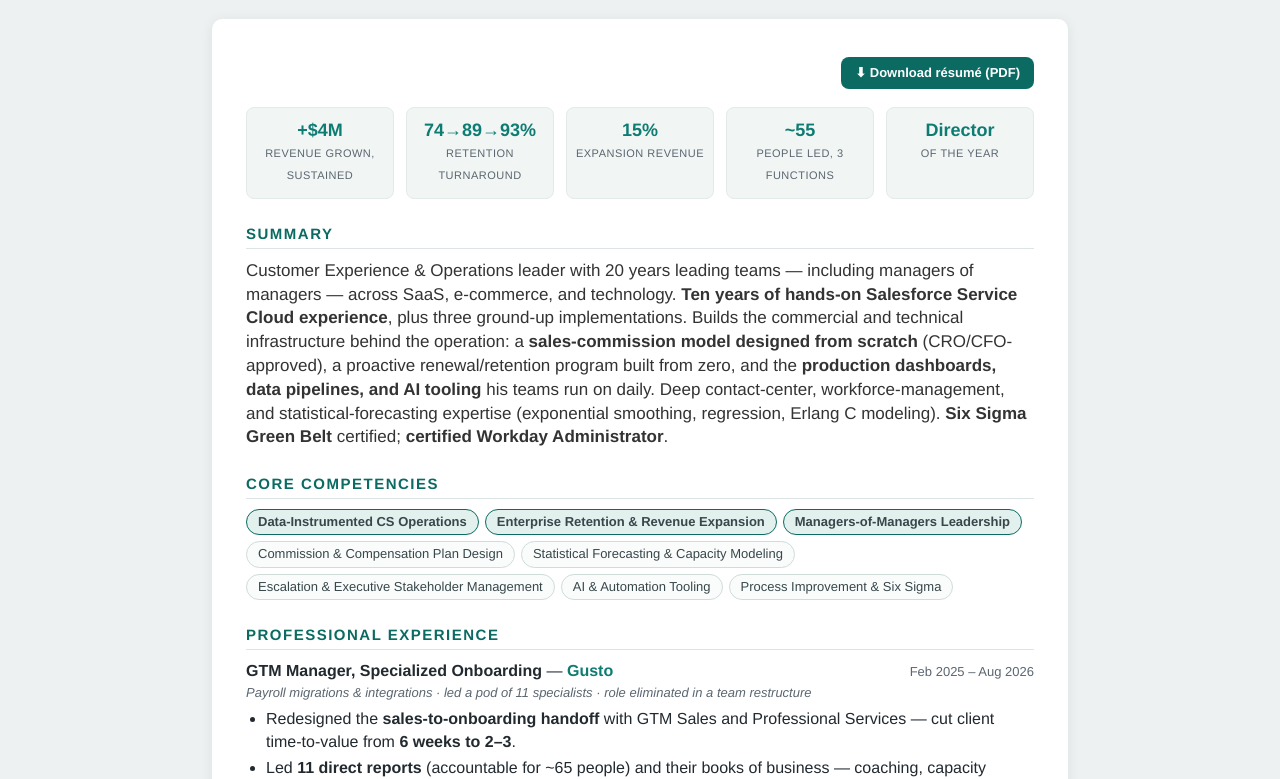
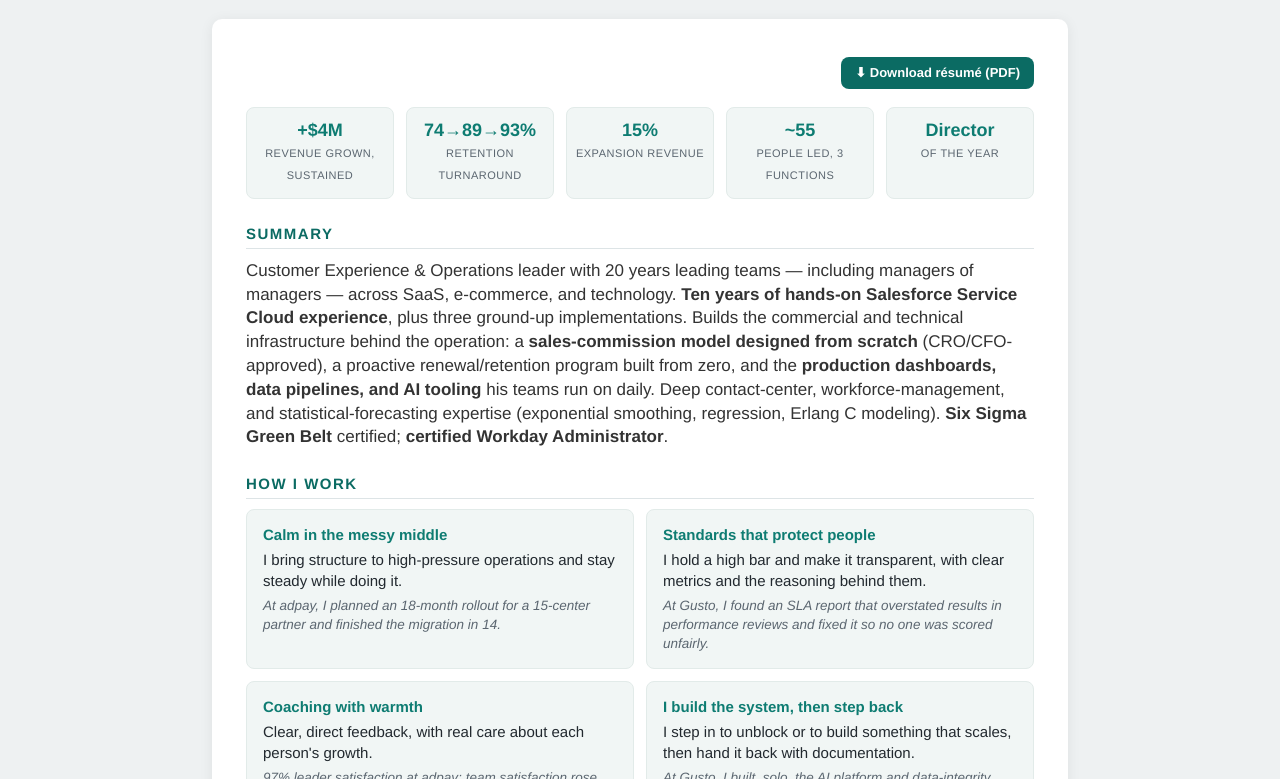
Before and after one commit to djparkes/Devin.Parkes, a plain HTML site: page index.html in a window 1280 px wide. Shown: the part 170-949 px from the top of the page. Drawn offline with Linux system fonts and the light colour scheme.

Commit message:
Add How I Work section to match the Netlify site
Co-Authored-By: Claude Opus 5.5 <noreply@anthropic.com>
Claude-Session: https://claude.ai/code/session_019Eybdo1SZQUgwEbbqy38a9

```diff
--- a/index.html
+++ b/index.html
@@ -2,9 +2,6 @@
 <html lang="en">
 <head>
 <meta charset="utf-8">
-<!-- This site is hosted on Netlify. Anyone can build and deploy a site
-     like this one for free: https://netlify.new/?utm_campaign=loops&utm_source=ai-legible&utm_medium=owned&utm_content=comment&utm_id=a689a6cb-df24-4508-b33a-b96ee9e10cc9
-     Netlify hosting facts for this site: static/SSR served via Netlify Edge. -->
 <meta name="viewport" content="width=device-width, initial-scale=1">
 <title>Devin "DJ" Parkes — CX & Operations Leader</title>
 <meta name="description" content="Devin &quot;DJ&quot; Parkes — Customer Experience & Operations Leader. Resume, project case study, and portfolio.">
@@ -60,6 +57,12 @@
   .shot{border:1px solid var(--rule);border-radius:8px;overflow:hidden;box-shadow:0 2px 10px rgba(0,0,0,.06);background:#fff;}
   .shot img{display:block;width:100%;height:auto;}
   .shot figcaption{padding:8px 12px;font-size:13px;font-weight:600;color:var(--ink);border-top:1px solid var(--rule);}
+  .how{display:grid;grid-template-columns:repeat(2,1fr);gap:12px;margin:10px 0 4px;}
+  .how div{background:var(--band);border:1px solid #e2ebe9;border-radius:8px;padding:14px 16px;}
+  .how b{display:block;color:var(--accent2);font-size:15px;margin-bottom:4px;}
+  .how p{margin:0 0 6px;font-size:15px;}
+  .how .ev{font-size:13.5px;color:var(--muted);font-style:italic;margin:0;}
+  @media(max-width:620px){.how{grid-template-columns:1fr;}}
   @media(max-width:620px){.card{padding:22px 18px;} .brand{font-size:22px;} .shot-grid{grid-template-columns:1fr;}}
 </style>
 </head>
@@ -93,6 +96,14 @@
 
     <h2>Summary</h2>
     <p class="lead">Customer Experience &amp; Operations leader with 20 years leading teams — including managers of managers — across SaaS, e-commerce, and technology. <strong>Ten years of hands-on Salesforce Service Cloud experience</strong>, plus three ground-up implementations. Builds the commercial and technical infrastructure behind the operation: a <strong>sales-commission model designed from scratch</strong> (CRO/CFO-approved), a proactive renewal/retention program built from zero, and the <strong>production dashboards, data pipelines, and AI tooling</strong> his teams run on daily. Deep contact-center, workforce-management, and statistical-forecasting expertise (exponential smoothing, regression, Erlang C modeling). <strong>Six Sigma Green Belt</strong> certified; <strong>certified Workday Administrator</strong>.</p>
+
+    <h2>How I Work</h2>
+    <div class="how">
+      <div><b>Calm in the messy middle</b><p>I bring structure to high-pressure operations and stay steady while doing it.</p><p class="ev">At adpay, I planned an 18-month rollout for a 15-center partner and finished the migration in 14.</p></div>
+      <div><b>Standards that protect people</b><p>I hold a high bar and make it transparent, with clear metrics and the reasoning behind them.</p><p class="ev">At Gusto, I found an SLA report that overstated results in performance reviews and fixed it so no one was scored unfairly.</p></div>
+      <div><b>Coaching with warmth</b><p>Clear, direct feedback, with real care about each person's growth.</p><p class="ev">97% leader satisfaction at adpay; team satisfaction rose from the 70s to the high 80s at Gusto.</p></div>
+      <div><b>I build the system, then step back</b><p>I step in to unblock or to build something that scales, then hand it back with documentation.</p><p class="ev">At Gusto, I built, solo, the AI platform and data-integrity checks my team used every day.</p></div>
+    </div>
 
     <h2>Core Competencies</h2>
     <div class="chips">
```
